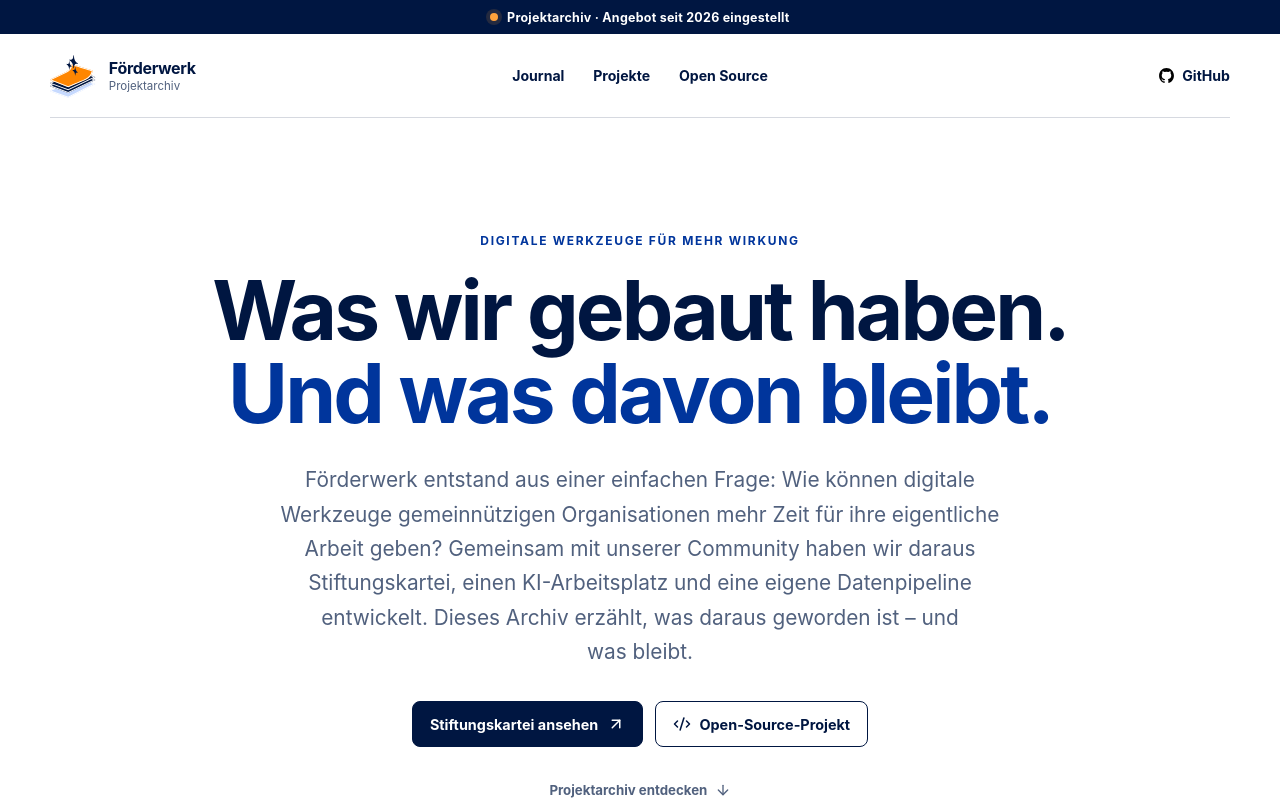
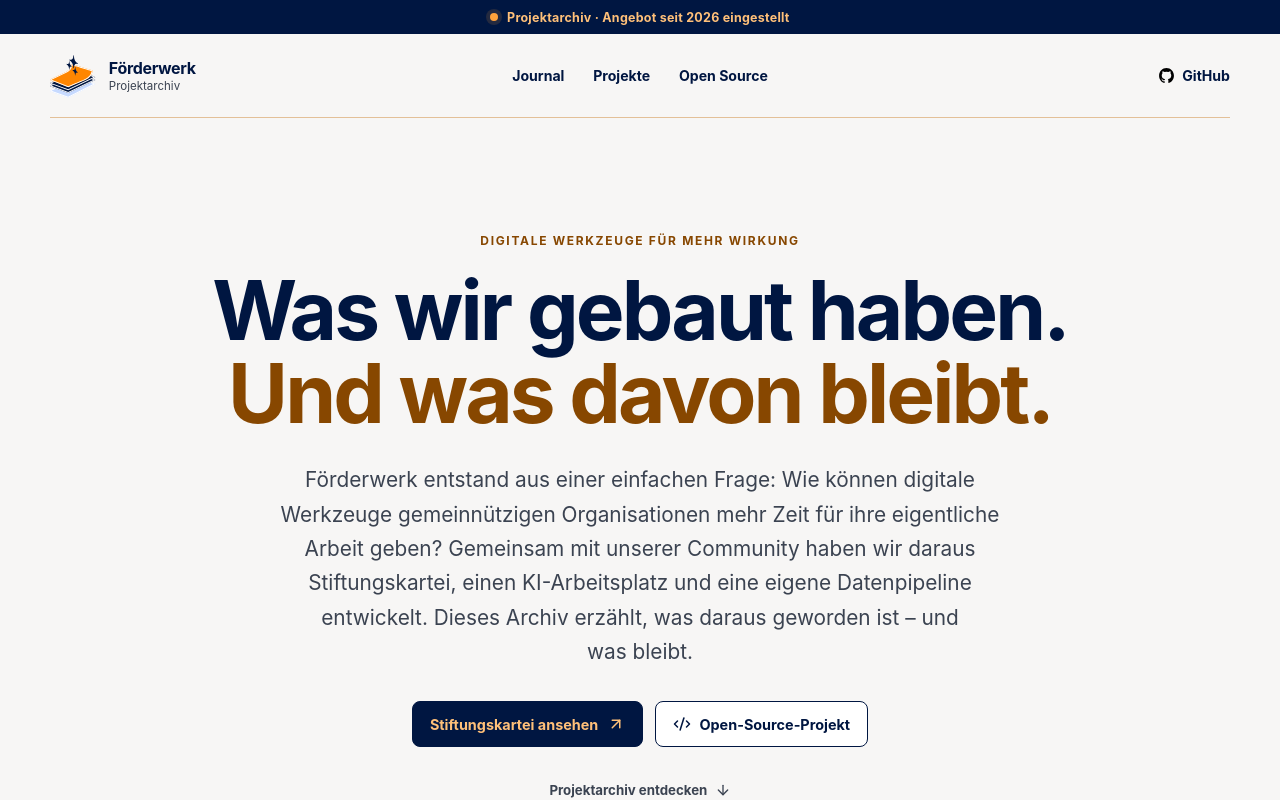
Before and after one commit to sichgeis/elbchen-archive, a Vue app: page / in a window 1280 px wide. Shown: the top 800 px of the page. Built offline with nearby package versions, Linux system fonts and the light colour scheme.

Commit message:
Apply Stiftungskartei archive color scheme

```diff
--- a/src/assets/index.css
+++ b/src/assets/index.css
@@ -1,24 +1,25 @@
 :root {
   color: #001641;
-  background: #ffffff;
+  background: #f7f7f7;
   font-family: Inter, ui-sans-serif, system-ui, -apple-system, BlinkMacSystemFont, "Segoe UI", sans-serif;
   font-synthesis: none;
   --navy: #001641;
-  --blue: #0057ff;
-  --blue-dark: #00359c;
-  --periwinkle: #c7daff;
+  --blue: #c26600;
+  --blue-dark: #874700;
+  --periwinkle: #ffc079;
   --alice: #e5eeff;
-  --ghost: #f6f9ff;
+  --ghost: #f7f6f5;
+  --panel: #f0f0f0;
   --orange: #ffa23c;
   --white: #ffffff;
-  --muted: #51617e;
-  --line: rgba(0, 22, 65, 0.16);
-  --shadow: 0 24px 70px rgba(0, 53, 156, 0.14);
+  --muted: #3b4351;
+  --line: rgba(194, 102, 0, 0.38);
+  --shadow: 0 24px 70px rgba(0, 22, 65, 0.12);
 }
 
 * { box-sizing: border-box; }
 html { scroll-behavior: smooth; }
-body { margin: 0; min-width: 320px; background: var(--white); color: var(--navy); }
+body { margin: 0; min-width: 320px; background: var(--ghost); color: var(--navy); }
 a { color: inherit; }
 img { display: block; max-width: 100%; }
 p { text-wrap: pretty; }
@@ -28,7 +29,7 @@ button, a, summary { -webkit-tap-highlight-color: transparent; }
 .page-width { width: min(1180px, calc(100% - 3rem)); margin-inline: auto; }
 .skip-link { position: fixed; left: 1rem; top: -5rem; z-index: 100; padding: .75rem 1rem; border-radius: 8px; background: var(--navy); color: white; }
 .skip-link:focus { top: 1rem; }
-.archive-banner { display: flex; justify-content: center; align-items: center; gap: .55rem; min-height: 34px; padding: .35rem 1rem; background: var(--navy); color: white; font-size: .78rem; font-weight: 650; letter-spacing: .02em; text-align: center; }
+.archive-banner { display: flex; justify-content: center; align-items: center; gap: .55rem; min-height: 34px; padding: .35rem 1rem; background: var(--navy); color: var(--periwinkle); font-size: .78rem; font-weight: 650; letter-spacing: .02em; text-align: center; }
 .archive-banner span { width: .5rem; height: .5rem; border-radius: 50%; background: var(--orange); box-shadow: 0 0 0 4px rgba(255,162,60,.14); }
 
 .site-header { display: grid; grid-template-columns: 1fr auto 1fr; align-items: center; width: min(1180px, calc(100% - 3rem)); min-height: 84px; margin-inline: auto; border-bottom: 1px solid var(--line); }
@@ -56,16 +57,16 @@ h3 { line-height: 1.2; }
 .hero-actions { display: flex; flex-wrap: wrap; justify-content: center; gap: .75rem; margin-top: 2rem; }
 .button { display: inline-flex; align-items: center; justify-content: center; gap: .55rem; min-height: 46px; padding: .76rem 1.05rem; border: 1px solid var(--navy); border-radius: 8px; font-size: .9rem; font-weight: 700; text-decoration: none; transition: transform .18s ease, box-shadow .18s ease, background .18s ease; }
 .button:hover { transform: translateY(-2px); box-shadow: 0 10px 25px rgba(0,22,65,.12); }
-.button.primary { background: var(--navy); color: white; }
-.button.primary:hover { background: var(--blue-dark); }
-.button.secondary { background: white; }
+.button.primary { background: var(--navy); color: var(--periwinkle); }
+.button.primary:hover { background: #00359c; }
+.button.secondary { background: var(--white); }
 .text-link, .source-links a { display: inline-flex; align-items: center; gap: .4rem; color: var(--blue-dark); font-weight: 700; text-decoration: none; }
 .text-link:hover, .source-links a:hover { color: var(--blue); }
 
 .home-hero, .case-hero { padding-block: clamp(5rem, 9vw, 8.5rem) 4.5rem; text-align: center; }
 .home-hero .eyebrow, .case-hero .eyebrow { margin: 0 0 1.35rem; }
 .quiet-link { display: inline-flex; align-items: center; gap: .45rem; margin-top: 2.2rem; color: var(--muted); font-size: .83rem; font-weight: 650; text-decoration: none; }
-.product-stage { position: relative; padding: .6rem; border: 1px solid var(--line); border-radius: 12px; background: white; box-shadow: var(--shadow); }
+.product-stage { position: relative; padding: .6rem; border: 1px solid var(--line); border-radius: 12px; background: var(--white); box-shadow: var(--shadow); }
 .product-stage img { position: relative; width: 100%; border-radius: 8px; }
 .product-glow { position: absolute; z-index: -1; inset: 15% 7% -2%; border-radius: 50%; background: var(--periwinkle); filter: blur(48px); opacity: .72; }
 .metric-strip { display: grid; grid-template-columns: repeat(4, 1fr); margin-top: 3.2rem; border-block: 1px solid var(--line); }
@@ -92,7 +93,7 @@ h3 { line-height: 1.2; }
 .tag-list { margin: 1rem 0 .6rem; }
 .tag-list li, .stack-list li { padding: .32rem .62rem; border: 1px solid var(--line); border-radius: 999px; color: var(--muted); font-size: .73rem; font-weight: 650; }
 
-.featured-case { padding-block: clamp(5rem, 8vw, 7.5rem); background: var(--ghost); border-block: 1px solid var(--line); }
+.featured-case { padding-block: clamp(5rem, 8vw, 7.5rem); background: var(--panel); border-block: 1px solid var(--line); }
 .featured-inner { display: grid; grid-template-columns: .72fr 1.28fr; gap: clamp(2.5rem, 6vw, 5rem); align-items: center; }
 .featured-copy h2 { font-size: clamp(2.5rem, 4.5vw, 4.2rem); }
 .featured-copy > p:not(.section-label):not(.case-tagline) { color: var(--muted); line-height: 1.7; }
@@ -107,12 +108,12 @@ h3 { line-height: 1.2; }
 .open-source-copy > p { margin-top: 0; color: var(--muted); line-height: 1.7; }
 .source-links { display: flex; flex-direction: column; align-items: flex-start; gap: .75rem; margin-top: 1.4rem; }
 
-.journal-section { padding-block: clamp(5.5rem, 9vw, 8.5rem); border-block: 1px solid var(--line); background: var(--ghost); }
+.journal-section { padding-block: clamp(5.5rem, 9vw, 8.5rem); border-block: 1px solid var(--line); background: var(--panel); }
 .journal-heading { display: grid; grid-template-columns: 1.15fr .85fr; gap: clamp(2rem, 7vw, 6rem); align-items: end; margin-bottom: 3rem; }
 .journal-heading h2 { max-width: 760px; }
 .journal-heading > p { max-width: 510px; margin: 0 0 .35rem; color: var(--muted); font-size: 1.02rem; line-height: 1.7; }
 .journal-lead { display: grid; grid-template-columns: 1.35fr .65fr; overflow: hidden; border: 1px solid var(--navy); border-radius: 12px; background: var(--white); color: var(--navy); text-decoration: none; box-shadow: var(--shadow); transition: transform .2s ease, box-shadow .2s ease; }
-.journal-lead:hover { transform: translateY(-3px); box-shadow: 0 30px 80px rgba(0, 53, 156, .19); }
+.journal-lead:hover { transform: translateY(-3px); box-shadow: 0 30px 80px rgba(0, 22, 65, .16); }
 .journal-lead-copy { padding: clamp(2rem, 5vw, 4rem); }
 .journal-lead-copy h3 { max-width: 760px; margin: 1rem 0; font-size: clamp(2rem, 4vw, 3.7rem); line-height: 1.06; letter-spacing: -.04em; }
 .journal-lead-copy > p:not(.journal-kicker) { max-width: 660px; margin: 0; color: var(--muted); font-size: 1.04rem; line-height: 1.65; }
@@ -126,8 +127,8 @@ h3 { line-height: 1.2; }
 .journal-topic { display: inline-flex; align-items: center; gap: .45rem; width: max-content; padding: .4rem .65rem; border-radius: 999px; background: var(--alice); color: var(--blue-dark); }
 .journal-topic span { font-size: .7rem; font-weight: 750; letter-spacing: .08em; text-transform: uppercase; }
 .journal-grid { display: grid; grid-template-columns: 1fr 1fr; gap: 1rem; margin-top: 1rem; }
-.journal-card { display: flex; flex-direction: column; min-height: 330px; padding: 1.6rem; border: 1px dashed rgba(0, 22, 65, .28); border-radius: 12px; background: var(--white); color: var(--navy); text-decoration: none; transition: border-color .18s ease, transform .18s ease, box-shadow .18s ease; }
-.journal-card:hover { transform: translateY(-2px); border-color: var(--blue); box-shadow: 0 16px 45px rgba(0, 53, 156, .11); }
+.journal-card { display: flex; flex-direction: column; min-height: 330px; padding: 1.6rem; border: 1px dashed var(--line); border-radius: 12px; background: var(--white); color: var(--navy); text-decoration: none; transition: border-color .18s ease, transform .18s ease, box-shadow .18s ease; }
+.journal-card:hover { transform: translateY(-2px); border-color: var(--orange); box-shadow: 0 16px 45px rgba(0, 22, 65, .1); }
 .journal-card:last-child:nth-child(odd) { grid-column: 1 / -1; min-height: 270px; }
 .journal-card-top { display: flex; justify-content: space-between; align-items: flex-start; color: var(--blue-dark); }
 .journal-card h3 { max-width: 600px; margin: 1.5rem 0 .75rem; font-size: clamp(1.3rem, 2vw, 1.65rem); }
@@ -172,9 +173,9 @@ blockquote { margin: 2rem 0 0; padding: 1.35rem 1.5rem; border-left: 4px solid v
 .walkthrough .screenshot-frame { max-height: 680px; }
 .walkthrough .screenshot-frame img { object-fit: cover; object-position: top; }
 .walkthrough .screenshot-frame.tall { max-height: 760px; }
-.architecture-section { padding-block: clamp(5.5rem, 9vw, 8.5rem); background: var(--ghost); border-block: 1px solid var(--line); }
+.architecture-section { padding-block: clamp(5.5rem, 9vw, 8.5rem); background: var(--panel); border-block: 1px solid var(--line); }
 .architecture-flow { display: grid; grid-template-columns: 1fr auto 1fr auto 1fr auto 1fr; gap: 1rem; align-items: center; }
-.architecture-flow > div { display: flex; flex-direction: column; gap: .55rem; min-height: 160px; padding: 1.25rem; border: 1px solid var(--line); border-radius: 10px; background: white; }
+.architecture-flow > div { display: flex; flex-direction: column; gap: .55rem; min-height: 160px; padding: 1.25rem; border: 1px solid var(--line); border-radius: 10px; background: var(--white); }
 .architecture-flow svg { color: var(--blue-dark); }
 .architecture-flow strong { margin-top: auto; font-size: .92rem; }
 .architecture-flow span { color: var(--muted); font-size: .78rem; }
```
